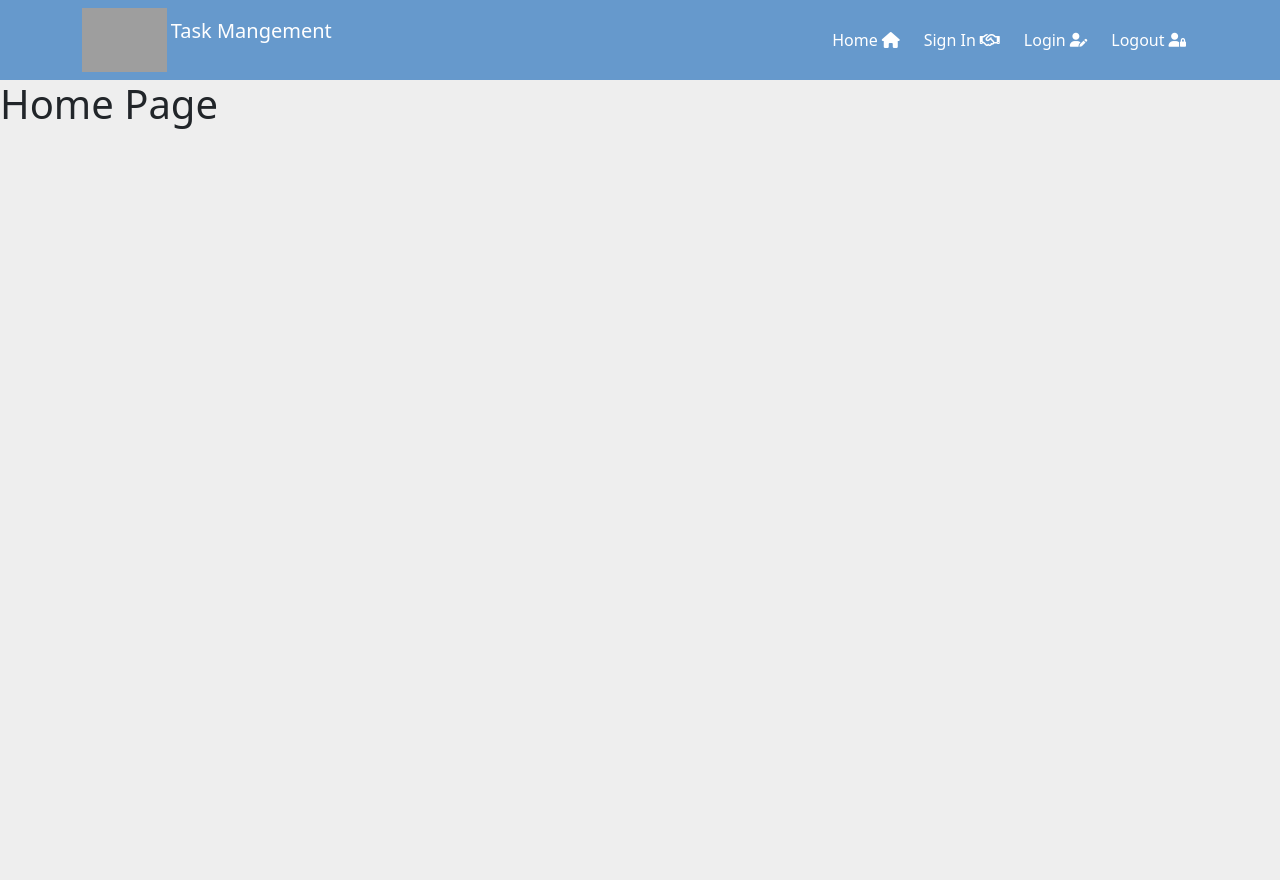
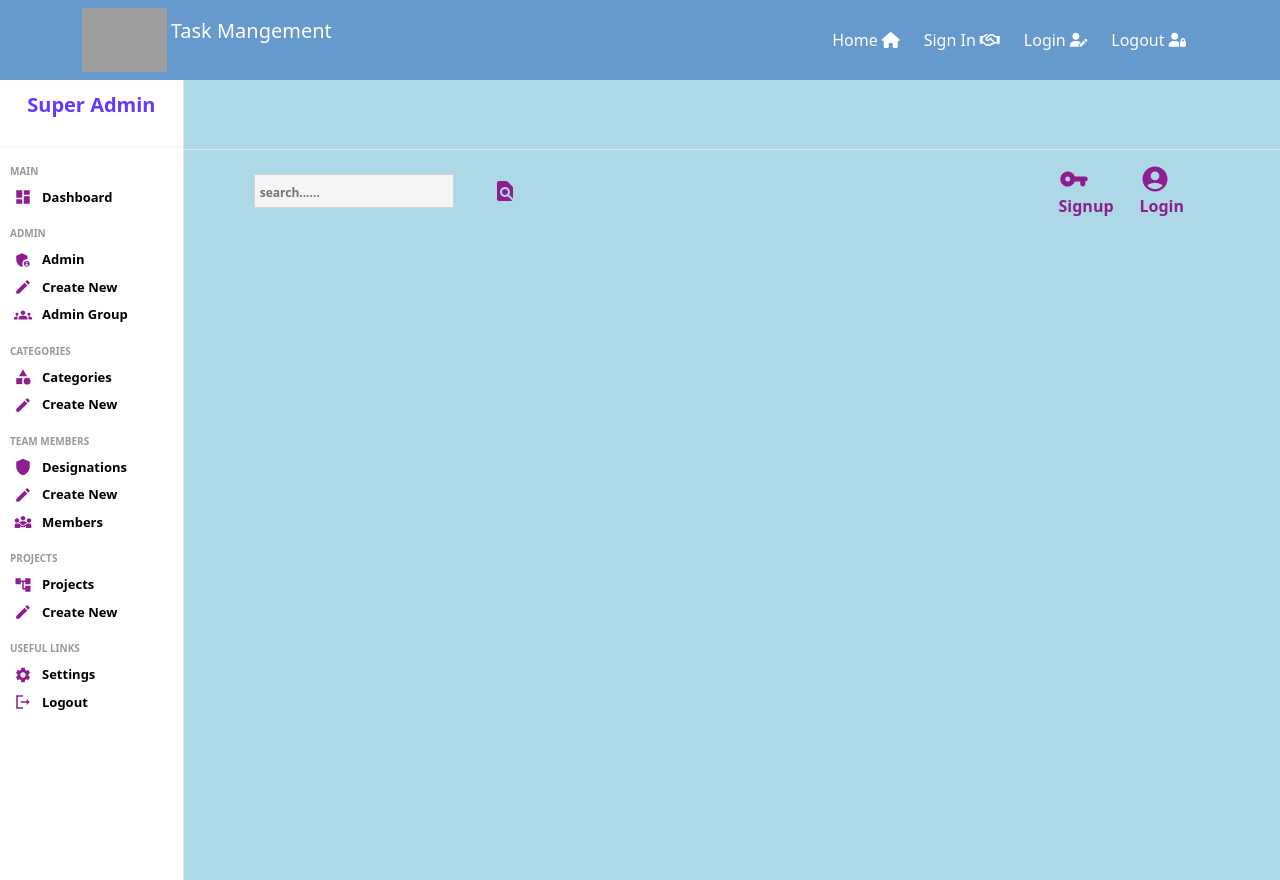
Before and after one commit to Naina012/backened-tms, a React (Create React App) app: page / in a window 1280 px wide. Before the commit the page ends 800 px from the top, so only its background shows below. Built offline with nearby package versions, Linux system fonts and the light colour scheme; grey boxes are pictures that could not be loaded.

Commit message:
update this code

```diff
--- a/src/Routing.js
+++ b/src/Routing.js
@@ -4,15 +4,19 @@ import Layout from "./layout/layout";
 import SignIn from "./components/screens/sign_in/sign_in";
 import Login from "./components/screens/login/login";
 import Home from "./components/screens/home/home";
+import Homes from "./components/screens/Dashboard/homes/Homes";
+
 
 const Routing = () => {
   return (
     <BrowserRouter>
       <Routes>
         <Route path="/" element={<Layout />}>
+        <Route path="/" element={<Homes/>} />
           <Route path="/" element={<Home />} />
           <Route path="/signIn" element={<SignIn />} />
           <Route path="/Login" element={<Login />} />
+
         </Route>
       </Routes>
     </BrowserRouter>
--- a/src/components/screens/header/header.js
+++ b/src/components/screens/header/header.js
@@ -21,6 +21,8 @@ const Headers= () => {
     </button>
     <div class="collapse navbar-collapse" id="navbarSupportedContent">
       <ul class="navbar-nav ms-auto mb-2 mb-lg-0">
+      <li class="nav-item">
+       </li>
       <li class="nav-item">
           <Link to="/" class="nav-link text-capitalize text-white m-1" href="#">Home
          <i class="fa-sharp fa-solid fa-house  fa-md ms-1" style={{color: '#ffffff'}}></i>
```
Also changed, not shown: src/components/screens/Dashboard/homes/Homes.js (+4 -3 lines).
